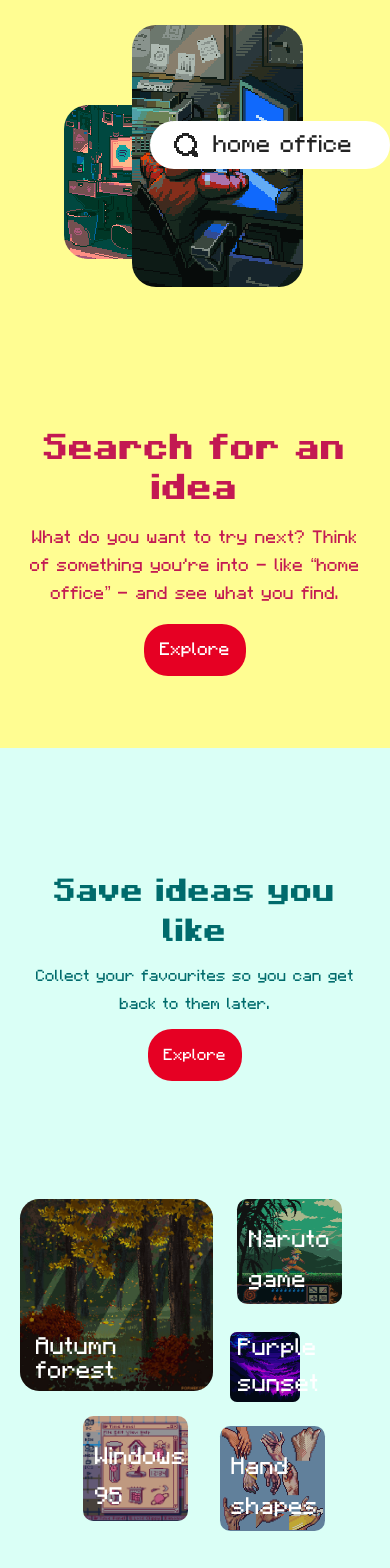
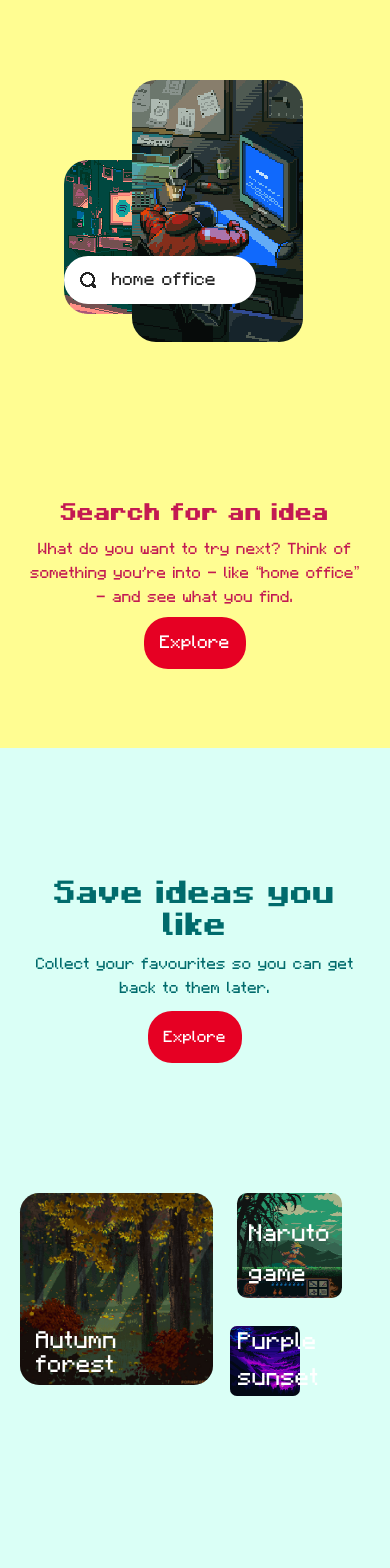
Before and after one commit to JimmyBowcott/pixterest, a React (Vite) app: page /#/ in a window 390 px wide. Shown: the part 940-2508 px from the top of the page. Built offline with nearby package versions, Linux system fonts and the light colour scheme.

Commit message:
update mobile support

```diff
--- a/src/pages/SaveSection.jsx
+++ b/src/pages/SaveSection.jsx
@@ -7,8 +7,8 @@ const SaveSection = () => {
     return (
         <div className="flex flex-row flex-wrap justify-around items-center bg-pale-blue text-dark-teal h-screen secText p-4 pt-24 pb-4">
             <div className="flex flex-col justify-center items-center text-center max-w-full md:max-w-[50%] lg:max-w-[40%]">
-                <h1 className="text-4xl md:text-5xl font-bold" style={{marginBottom: "3%"}}>Save ideas you like</h1>
-                <p className="text-xl  max-w-md" style={{marginBottom: "3%"}}>Collect your favourites so you can get back to them later.</p>
+                <h1 className="text-2xl sm:text-4xl md:text-5xl font-bold" style={{marginBottom: "3%"}}>Save ideas you like</h1>
+                <p className="text-md sm:text-xl  max-w-md" style={{marginBottom: "3%"}}>Collect your favourites so you can get back to them later.</p>
                 <ExploreButton />
             </div>
             <div className="relative w-[350px] h-[350px] lg:w-[750px] lg:h-[750px] mt-16">
@@ -45,7 +45,7 @@ const SaveSection = () => {
                 </Link>
                 <Link to="/search?q=hands" tabIndex="-1">
                 <div style={{width: "30%", height: "30%", left: "57%", top: "65%", borderRadius: "10%", backgroundImage: "url('assets/artwork/save/4.png')",
-                    backgroundSize: "cover"}} className="absolute cursor-pointer">
+                    backgroundSize: "cover"}} className="absolute cursor-pointer hidden sm:block">
                     <div style={{borderRadius: "10%", backgroundColor: "rgb(0, 0, 0, 0.25)"}} className="h-full w-full flex p-1 lg:p-4">
                         <h2 className="self-end text-4xl text-white ml-2">Hand shapes</h2>
                     </div>
@@ -53,7 +53,7 @@ const SaveSection = () => {
                 </Link>
                 <Link to="/search?q=windows+95" tabIndex="-1">
                 <div style={{width: "30%", height: "30%", left: "18%", top: "62%", borderRadius: "10%", backgroundImage: "url('assets/artwork/save/5.png')",
-                    backgroundSize: "cover"}} className="absolute cursor-pointer">
+                    backgroundSize: "cover"}} className="absolute cursor-pointer hidden sm:block">
                     <div style={{borderRadius: "10%", backgroundColor: "rgb(0, 0, 0, 0.25)"}} className="h-full w-full flex p-1 lg:p-4">
                         <h2 className="self-end text-4xl text-white ml-2">Windows 95</h2>
                     </div>
--- a/src/pages/SearchSection.jsx
+++ b/src/pages/SearchSection.jsx
@@ -6,11 +6,11 @@ const SearchSection = () => {
 
         return (
           <div className="flex flex-wrap justify-around items-center bg-pale-yellow text-pink-red h-screen pt-20 px-6 md:px-10 lg:px-20">
-            <div className="relative max-h-[450px] max-w-[400px] lg:max-h-[570px] lg:max-w-[550px] h-full w-full -mt-24 -mr-20 lg:mt-0 flex-shrink-0">
+            <div className="relative max-h-[450px] max-w-[400px] lg:max-h-[570px] lg:max-w-[550px] h-full w-full -mt-12 -mr-20 lg:mt-0 flex-shrink-0">
                 <Link to="/search?q=home office" tabIndex="-1">
-                    <div className="absolute top-40 left-1/4 h-12 w-60 md:h-20 md:w-60 bg-white rounded-full z-30 flex flex-row items-center gap-4 px-6">
-                        <img src="./assets/icons/search.png" className="pixelated h-6" alt="" />
-                        <p className="text-2xl text-almost-black">home office</p>
+                    <div className="absolute top-60 md:top-40 left-0 md:left-1/4 h-12 w-48 md:h-20 md:w-60 bg-white rounded-full z-30 flex flex-row items-center gap-4 px-6">
+                        <img src="./assets/icons/search.png" className="pixelated h-4 md:h-6 -ml-2 md:ml-0" alt="" />
+                        <p className="text-lg md:text-2xl text-almost-black">home office</p>
                     </div>
                 </Link>
                 <img style={{width: "50%", left: "20%"}} className="pixelated rounded-3xl absolute top-16 z-20" src="assets/artwork/search/2.png" />
@@ -18,9 +18,9 @@ const SearchSection = () => {
                 <img style={{width: "30%", left: "58%"}} className="pixelated rounded-3xl absolute top-0 hidden md:block" src="assets/artwork/search/3.png" />
                 <img style={{width: "30%", left: "52%"}} className="pixelated rounded-3xl absolute top-80 hidden lg:block" src="assets/artwork/search/1.png" />
             </div>
-            <div className="flex flex-col justify-center items-center text-center -mt-32 md:mt-0 max-w-full md:max-w-[50%] lg:max-w-[40%]">
-              <h1 className="text-4xl md:text-5xl font-bold mb-4">Search for an idea</h1>
-              <p className="text-lg md:text-xl mb-4">What do you want to try next? Think of something you're into — like “home office” — and see what you find.</p>
+            <div className="flex flex-col justify-center items-center text-center -mt-32 md:mt-0 max-w-full md:max-w-[50%] lg:max-w-[40%] gap-2 sm:gap-4">
+              <h1 className="text-2xl sm:text-4xl md:text-5xl font-bold">Search for an idea</h1>
+              <p className="text-md sm:text-xl">What do you want to try next? Think of something you're into — like “home office” — and see what you find.</p>
               <ExploreButton />
             </div>
           </div>
--- a/src/pages/ShopSection.jsx
+++ b/src/pages/ShopSection.jsx
@@ -4,10 +4,10 @@ import '../css/Section.css'
 const ShopSection = () => {
     return (
         <div className="flex flex-row flex-wrap items-center bg-pale-red text-new-red h-screen overflow-hidden">
-            <img src="./assets/artwork/shop/1.gif" className="pixelated w-2/5 h-auto min-w-80 mt-16 mx-auto md:ml-16" alt="" />
+            <img src="./assets/artwork/shop/1.gif" className="pixelated w-4/5 sm:w-2/5 h-auto mt-16 sm:min-w-80 mx-auto md:ml-16" alt="" />
             <div className="flex flex-col justify-center items-center text-center mx-auto secText max-w-full md:max-w-[50%] lg:max-w-[40%]">
-                <h1 className="text-4xl md:text-5xl font-bold mx-2" style={{marginBottom: "3%"}}>See it, make it, try it, do it</h1>
-                <p className="text-xl max-w-md" style={{marginBottom: "3%"}}>The best part of Pinterest is discovering new things and ideas from people around the world.</p>
+                <h1 className="text-2xl sm:text-4xl md:text-5xl font-bold mx-2" style={{marginBottom: "3%"}}>See it, make it, try it, do it</h1>
+                <p className="text-md sm:text-xl max-w-md" style={{marginBottom: "3%"}}>The best part of Pinterest is discovering new things and ideas from people around the world.</p>
                 <ExploreButton />
             </div>
         </div>
```
